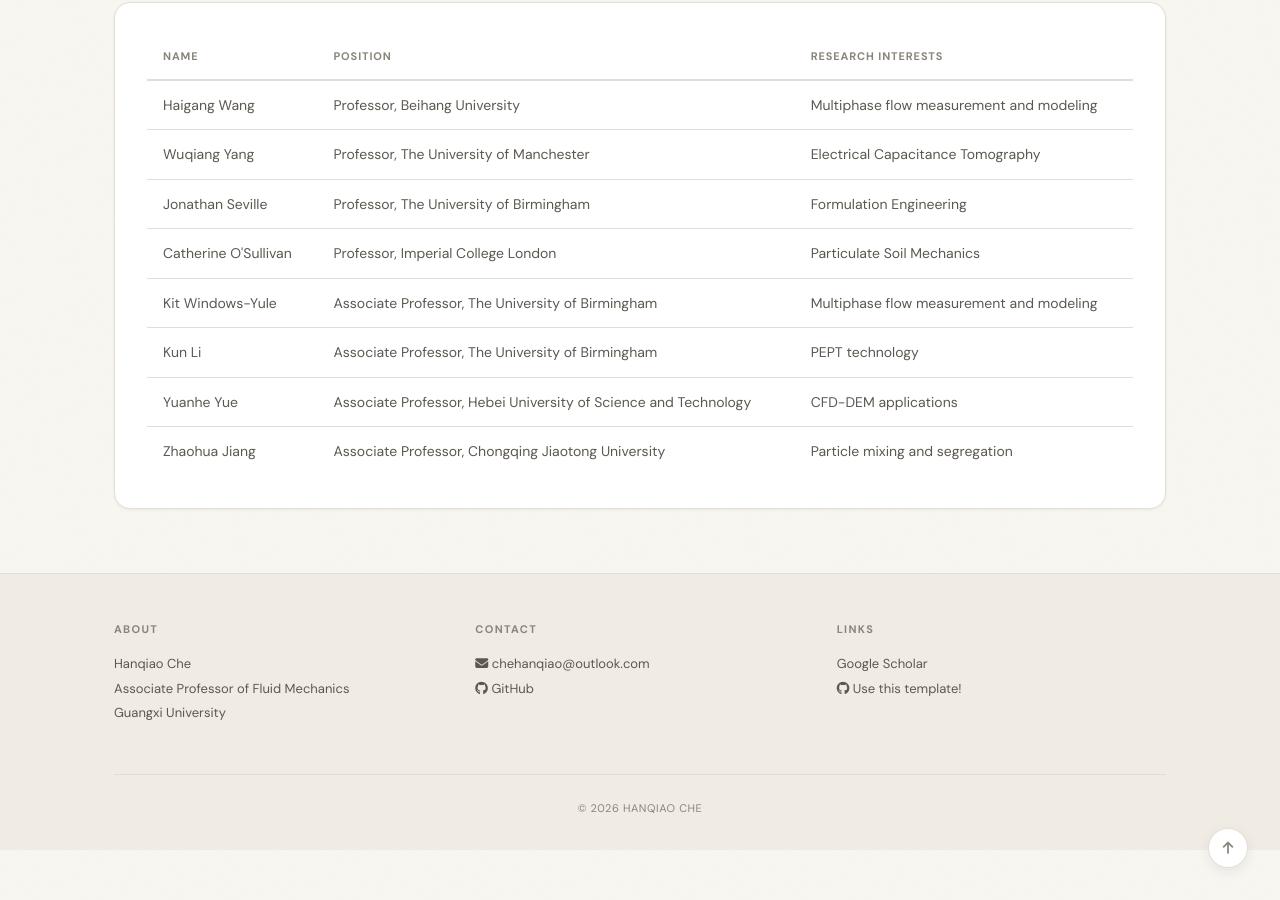
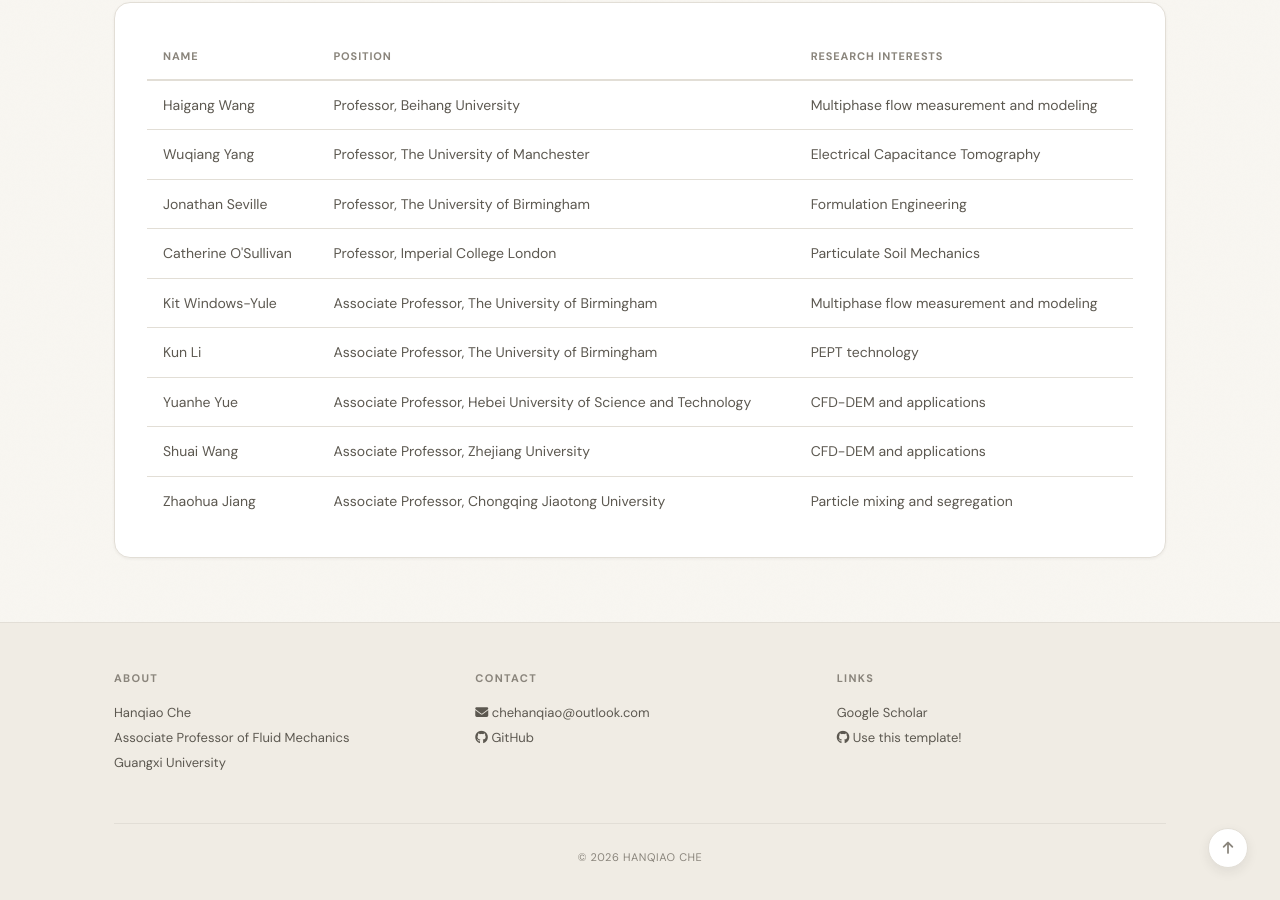
Before and after one commit to HQChe/hqche.github.io, a Jekyll site: the page built from _pages/team.md, in a window 1280 px wide and 900 px high, scrolled down 1982 px. Built offline with Jekyll 4.4.1, drawn with Linux system fonts in a browser that asks for light colours; a style sheet for code colours, icons or effects is not loaded.

Commit message:
Update alumni.yml

```diff
--- a/_data/alumni.yml
+++ b/_data/alumni.yml
@@ -30,7 +30,12 @@
 - name: Yuanhe Yue
   photo: team/albert-hibbs.svg
   position: Associate Professor, Hebei University of Science and Technology
-  info: CFD-DEM applications
+  info: CFD-DEM and applications
+
+- name: Shuai Wang
+  photo: team/albert-hibbs.svg
+  position: Associate Professor, Zhejiang University
+  info: CFD-DEM and applications
 
 - name: Zhaohua Jiang
   photo: team/thomas-curtright.svg
```
